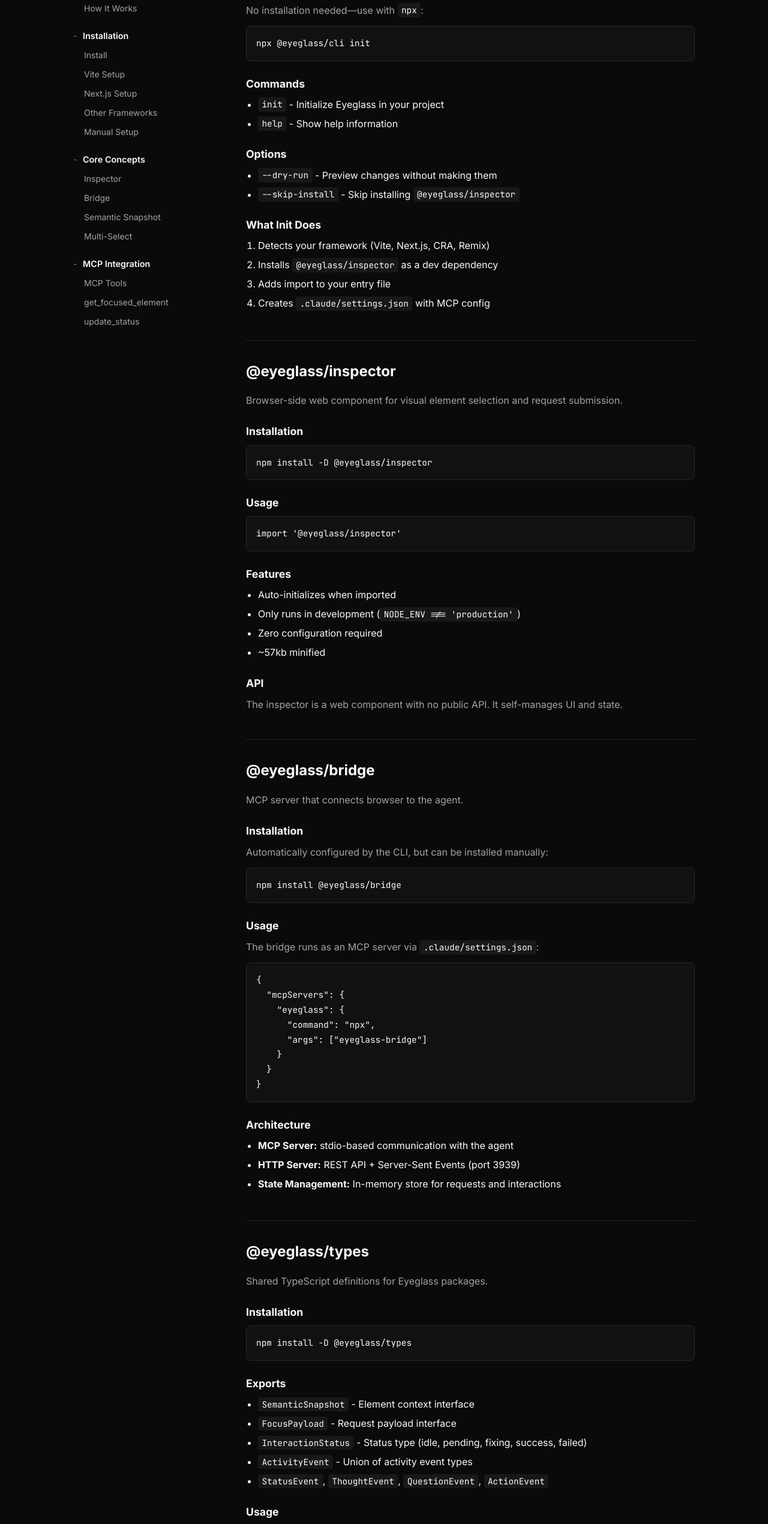
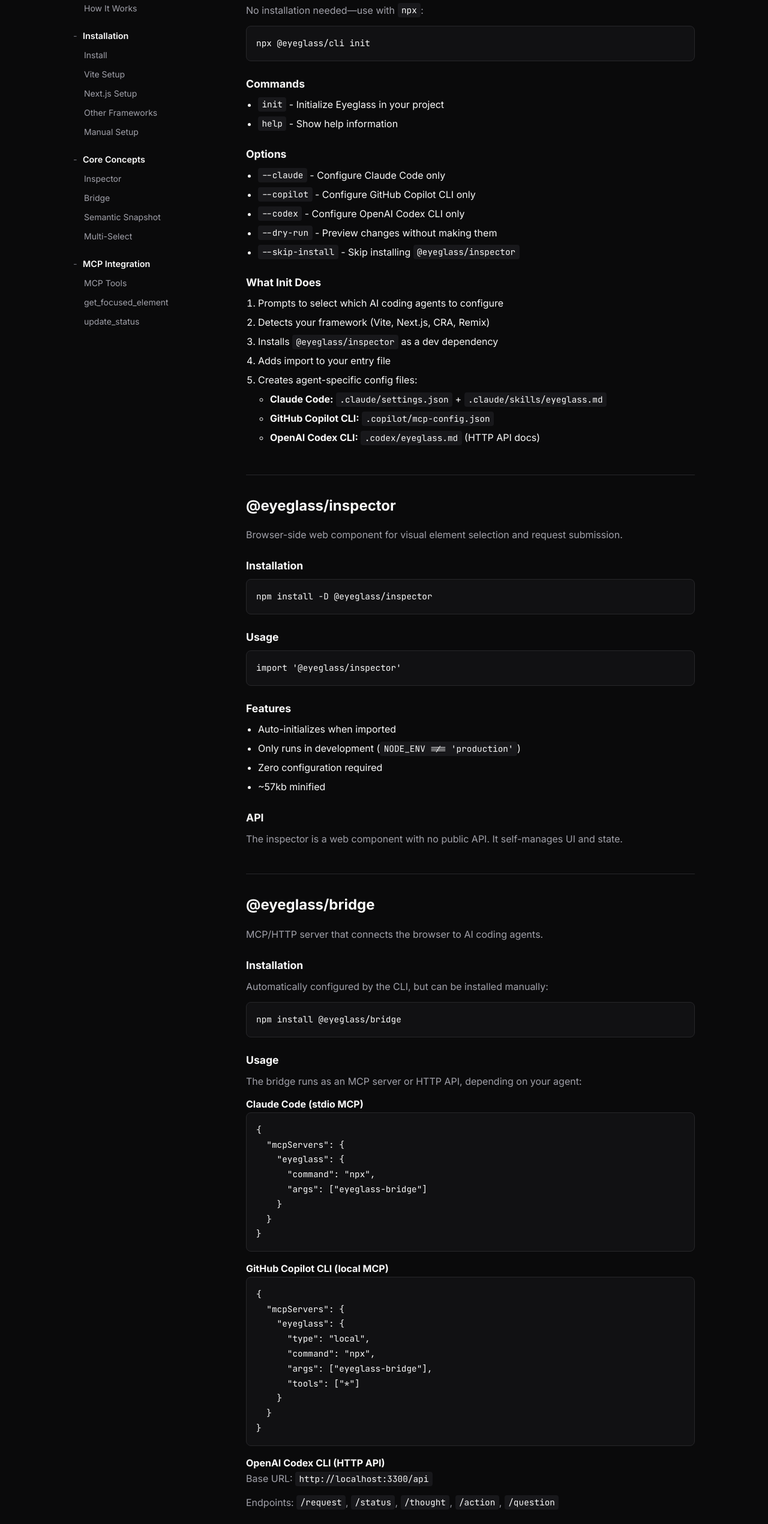
Before and after one commit to donutboyband/eyeglass_site, a React (Vite) app: page /docs/packages in a window 1280 px wide. Shown: the part 234-2774 px from the top of the page at 60% size. Built offline with nearby package versions, Linux system fonts and the light colour scheme.

Commit message:
[eyeglass:eyeglass-1770695122041-o1aoq3s] Multi-agent info added

```diff
--- a/src/components/docs/pages/Packages.tsx
+++ b/src/components/docs/pages/Packages.tsx
@@ -17,16 +17,25 @@
 
         <h3>Options</h3>
         <ul>
+          <li><code>--claude</code> - Configure Claude Code only</li>
+          <li><code>--copilot</code> - Configure GitHub Copilot CLI only</li>
+          <li><code>--codex</code> - Configure OpenAI Codex CLI only</li>
           <li><code>--dry-run</code> - Preview changes without making them</li>
           <li><code>--skip-install</code> - Skip installing <code>@eyeglass/inspector</code></li>
         </ul>
 
         <h3>What Init Does</h3>
         <ol>
+          <li>Prompts to select which AI coding agents to configure</li>
           <li>Detects your framework (Vite, Next.js, CRA, Remix)</li>
           <li>Installs <code>@eyeglass/inspector</code> as a dev dependency</li>
           <li>Adds import to your entry file</li>
-          <li>Creates <code>.claude/settings.json</code> with MCP config</li>
+          <li>Creates agent-specific config files:</li>
+          <ul>
+            <li><strong>Claude Code:</strong> <code>.claude/settings.json</code> + <code>.claude/skills/eyeglass.md</code></li>
+            <li><strong>GitHub Copilot CLI:</strong> <code>.copilot/mcp-config.json</code></li>
+            <li><strong>OpenAI Codex CLI:</strong> <code>.codex/eyeglass.md</code> (HTTP API docs)</li>
+          </ul>
         </ol>
       </section>
 
@@ -54,14 +63,16 @@
 
       <section className="docs-section" id="bridge">
         <h2>@eyeglass/bridge</h2>
-        <p>MCP server that connects browser to the agent.</p>
+        <p>MCP/HTTP server that connects the browser to AI coding agents.</p>
 
         <h3>Installation</h3>
         <p>Automatically configured by the CLI, but can be installed manually:</p>
         <pre><code>npm install @eyeglass/bridge</code></pre>
 
         <h3>Usage</h3>
-        <p>The bridge runs as an MCP server via <code>.claude/settings.json</code>:</p>
+        <p>The bridge runs as an MCP server or HTTP API, depending on your agent:</p>
+
+        <h4>Claude Code (stdio MCP)</h4>
         <pre><code>{`{
   "mcpServers": {
     "eyeglass": {
@@ -71,10 +82,26 @@
   }
 }`}</code></pre>
 
+        <h4>GitHub Copilot CLI (local MCP)</h4>
+        <pre><code>{`{
+  "mcpServers": {
+    "eyeglass": {
+      "type": "local",
+      "command": "npx",
+      "args": ["eyeglass-bridge"],
+      "tools": ["*"]
+    }
+  }
+}`}</code></pre>
+
+        <h4>OpenAI Codex CLI (HTTP API)</h4>
+        <p>Base URL: <code>http://localhost:3300/api</code></p>
+        <p>Endpoints: <code>/request</code>, <code>/status</code>, <code>/thought</code>, <code>/action</code>, <code>/question</code></p>
+
         <h3>Architecture</h3>
         <ul>
-          <li><strong>MCP Server:</strong> stdio-based communication with the agent</li>
-          <li><strong>HTTP Server:</strong> REST API + Server-Sent Events (port 3939)</li>
+          <li><strong>MCP Server:</strong> stdio-based communication for Claude Code and Copilot CLI</li>
+          <li><strong>HTTP Server:</strong> REST API + Server-Sent Events on port 3300</li>
           <li><strong>State Management:</strong> In-memory store for requests and interactions</li>
         </ul>
       </section>
```
Also changed, not shown: 1 other file (tests, documents, lock files or other folders).
